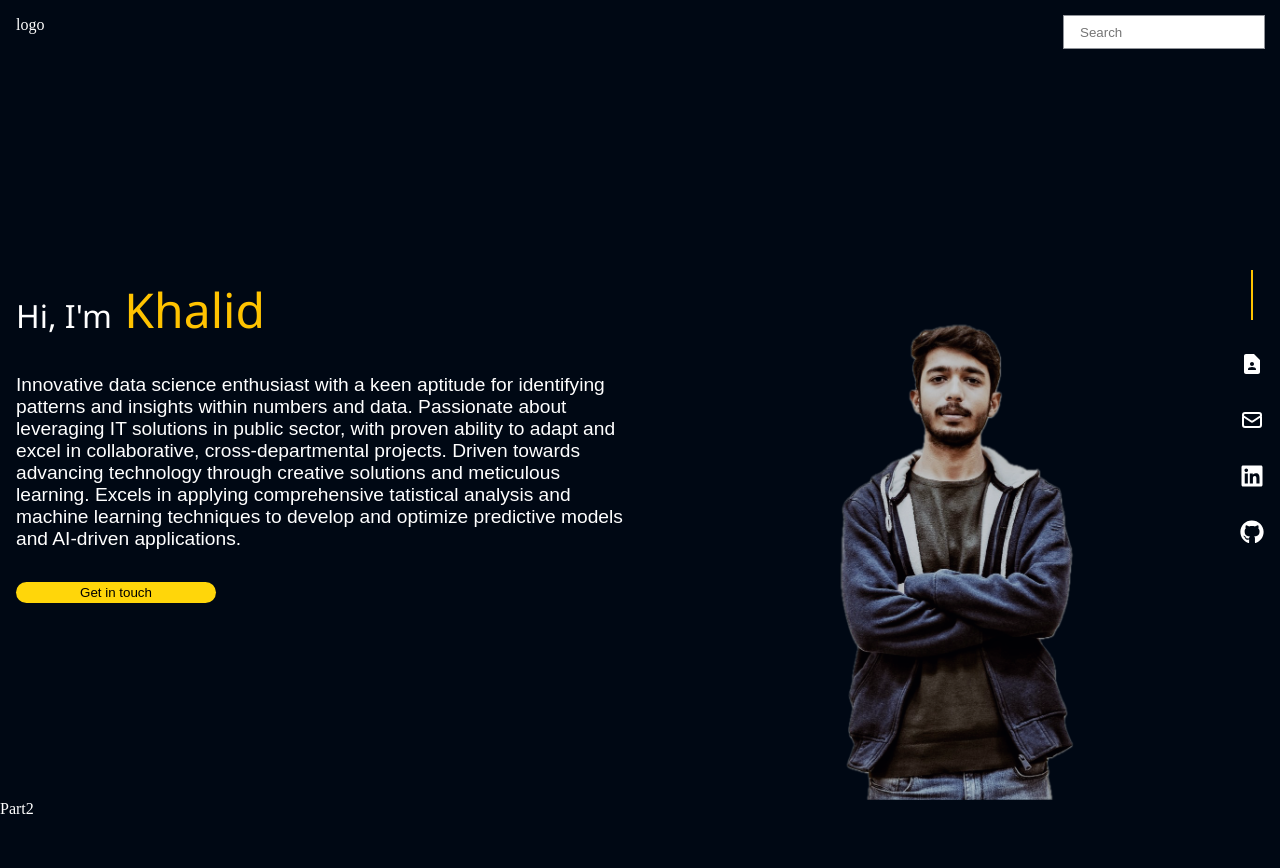
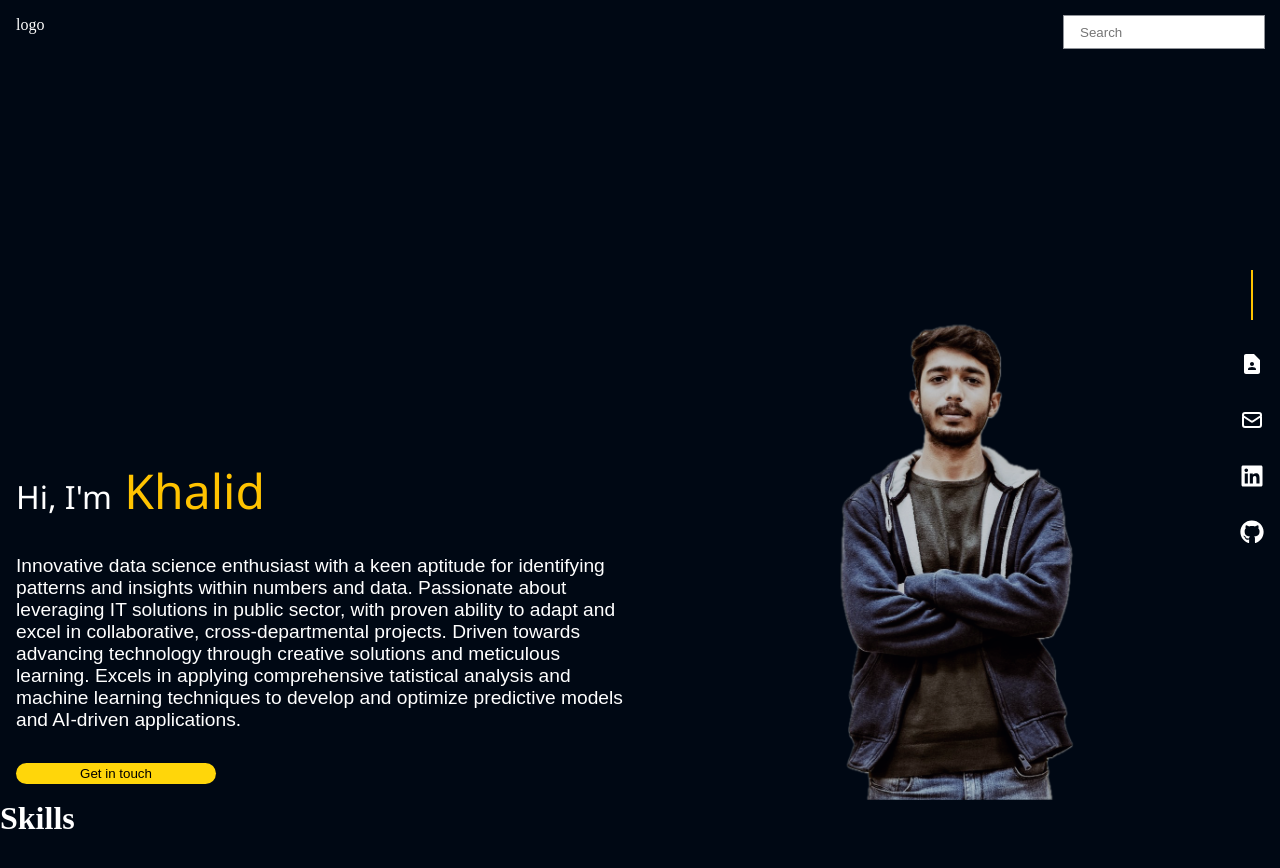
Before and after one commit to Kahl-d/portfolio_website, a React (Create React App) app in the folder client/: page / in a window 1280 px wide. Shown: the top 868 px of the page. Built offline with nearby package versions, Linux system fonts and the light colour scheme.

Commit message:
basic translations

```diff
--- a/client/src/App.js
+++ b/client/src/App.js
@@ -1,6 +1,7 @@
 import React from "react";
 import "./app.css"
 import Home from './Components/Home'
+import Skills from './Components/Skills'
 
 
 const App = () => {
@@ -11,7 +12,7 @@ const App = () => {
             </div>
 
             <div className="part">
-                Part2
+                <Skills />
             </div>
 
 
--- a/client/src/Components/Skills.js
+++ b/client/src/Components/Skills.js
@@ -5,6 +5,7 @@ const Skills = () => {
     return (
         <div>
         <h1>Skills</h1>
+
         </div>
     );
     }
--- a/client/src/Components/home.css
+++ b/client/src/Components/home.css
@@ -32,7 +32,7 @@
     height: 100%;
     display: flex;
     flex-direction: column;
-    justify-content: center;
+    justify-content: flex-end;
 }
 
 .fs1{
```
